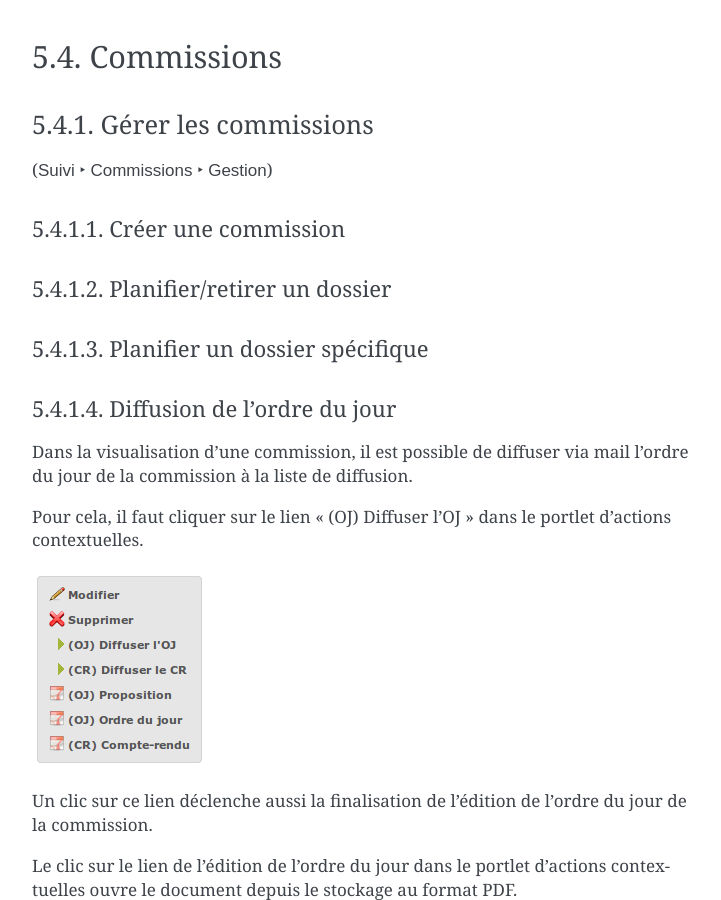
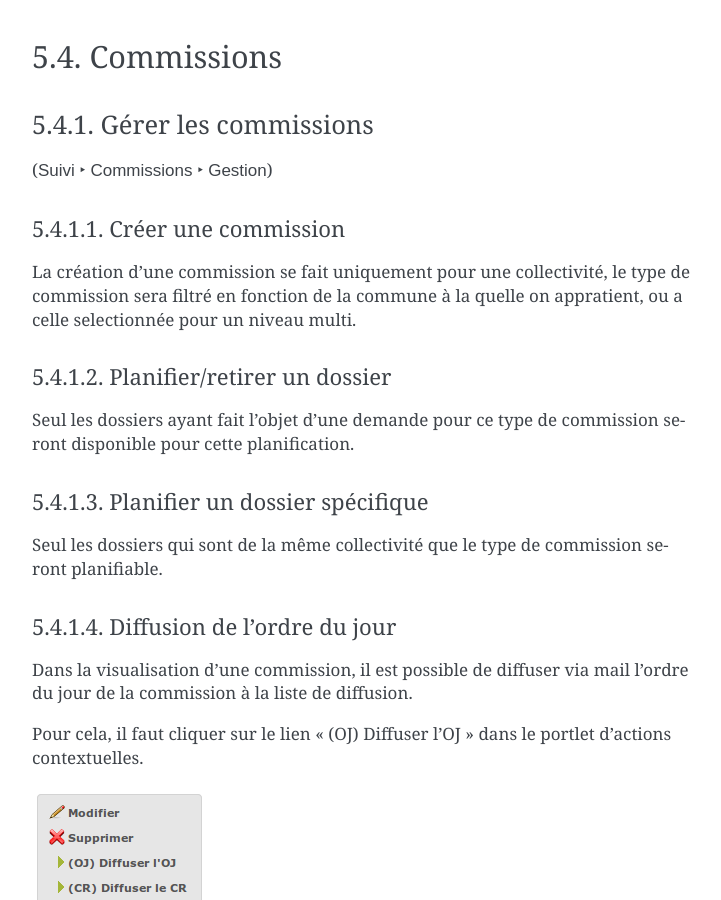
Before and after one commit to mpavaux/openads-documentation, a Sphinx documentation site: the page built from source/manuel_utilisateur/suivi.rst, in a window 1280 px wide and 900 px high, scrolled down 8272 px. Shown: the whole window, without its empty margins (388-1109 px from the left). Built offline with Sphinx 7.4.7, drawn with Linux system fonts in a browser that asks for light colours.

Commit message:
Ajout de la description de la gestion de commission

```diff
--- a/source/manuel_utilisateur/suivi.rst
+++ b/source/manuel_utilisateur/suivi.rst
@@ -256,14 +256,17 @@
 Créer une commission
 ====================
 
+La création d'une commission se fait uniquement pour une collectivité, le type de commission sera filtré en fonction de la commune à la quelle on appratient, ou a celle selectionnée pour un niveau multi.
 
 Planifier/retirer un dossier
 ============================
 
+Seul les dossiers ayant fait l'objet d'une demande pour ce type de commission seront disponible pour cette planification.
 
 Planifier un dossier spécifique
 ===============================
 
+Seul les dossiers qui sont de la même collectivité que le type de commission seront planifiable.
 
 Diffusion de l'ordre du jour
 ============================
```
